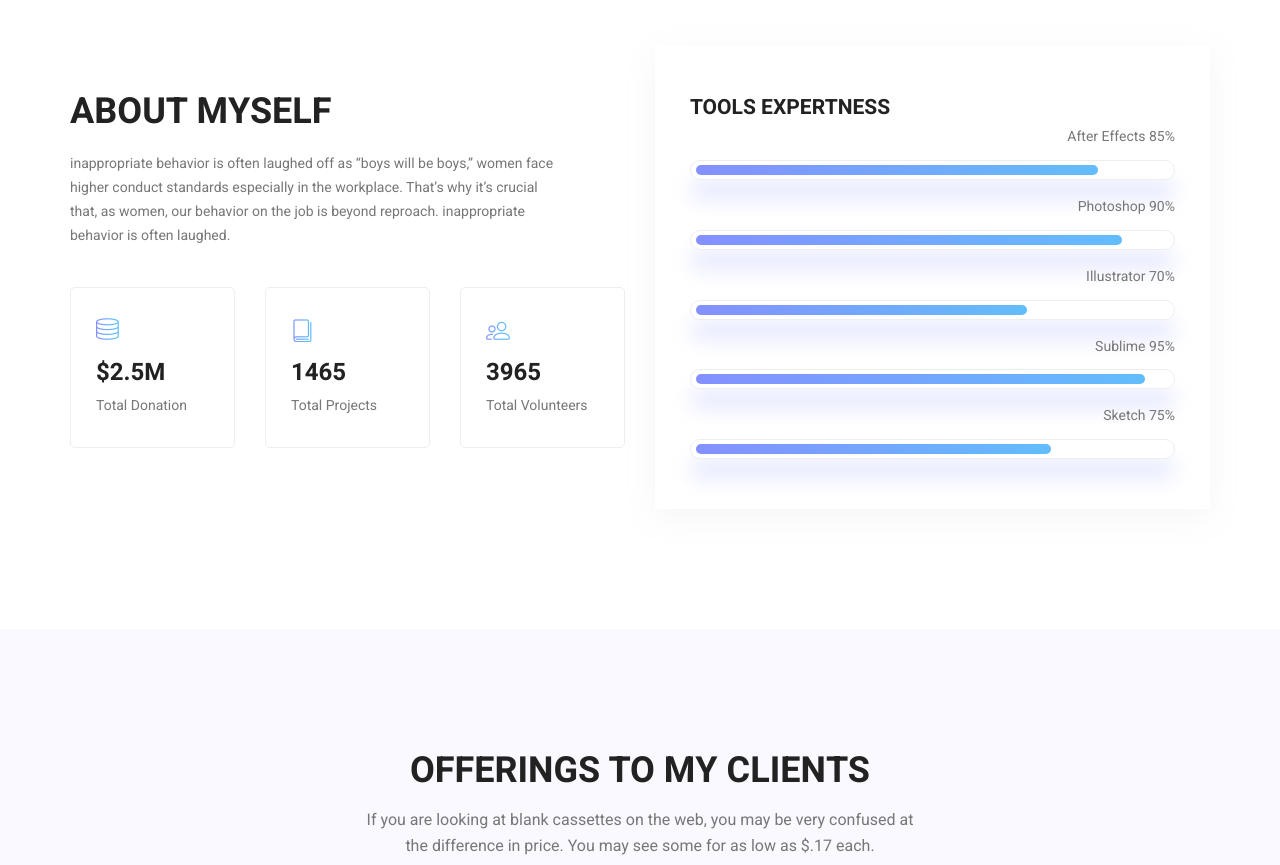
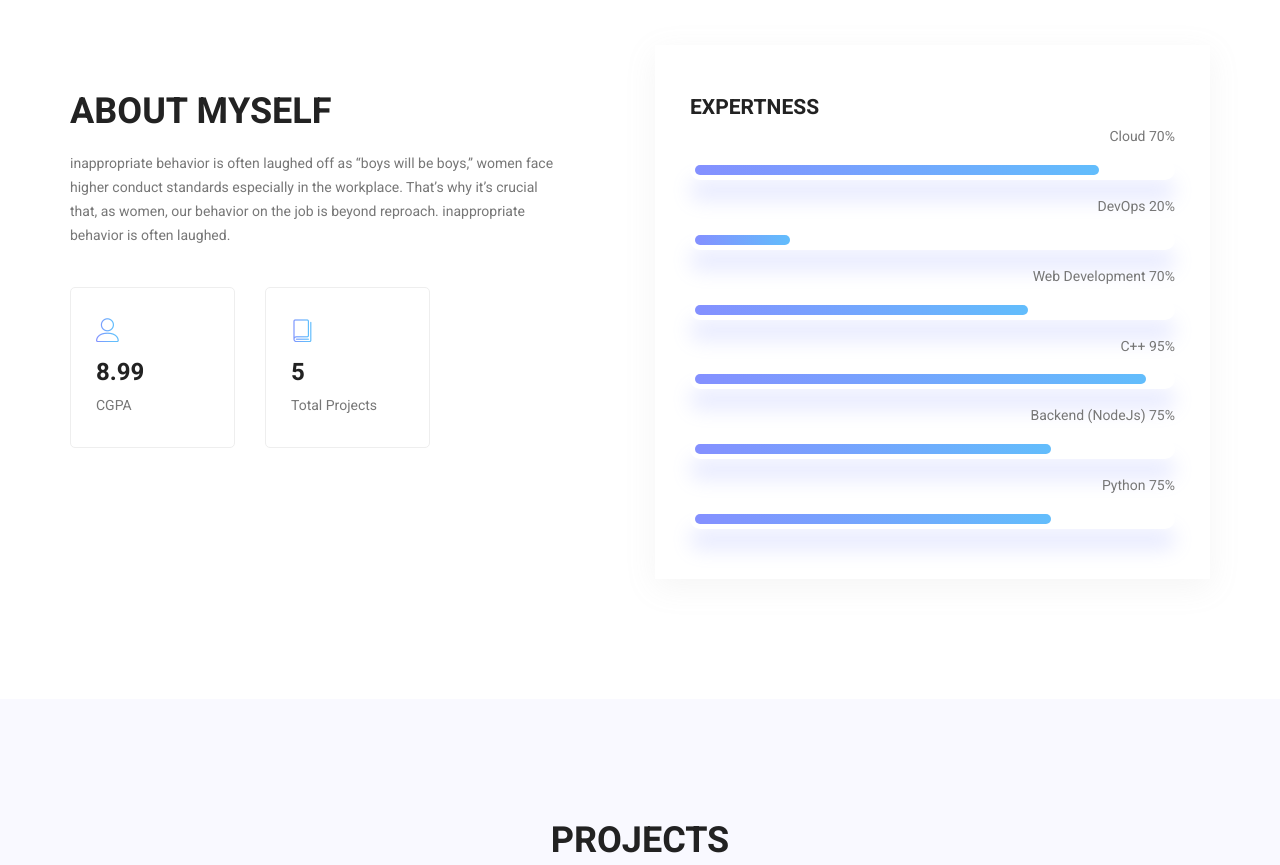
Before and after one commit to prgayake/Portfolio, a plain HTML site: page index.html in a window 1280 px wide. Shown: the part 820-1685 px from the top of the page. Drawn offline with Linux system fonts and the light colour scheme; some packages are replaced by stand-ins of ours.

Commit message:
Update Index

```diff
--- a/css/style.css
+++ b/css/style.css
@@ -2756,7 +2756,6 @@ h6 {
       height: 20px;
       border-radius: 10px;
       background: transparent;
-      border: 1px solid #eeeeee;
       padding-left: 5px;
       padding-right: 5px;
       box-shadow: 0px 20px 20px 0px rgba(132, 144, 255, 0.2); }
--- a/index.html
+++ b/index.html
@@ -5,7 +5,7 @@
         <meta charset="utf-8">
         <meta name="viewport" content="width=device-width, initial-scale=1, shrink-to-fit=no">
         <link rel="icon" href="img/favicon.png" type="image/png">
-        <title>Ronin Multi</title>
+        <title>Pradyumna Gayake </title>
         <!-- Bootstrap CSS -->
         <link rel="stylesheet" href="css/bootstrap.css">
         <link rel="stylesheet" href="vendors/linericon/style.css">
@@ -27,7 +27,8 @@
             	<nav class="navbar navbar-expand-lg navbar-light">
 					<div class="container box_1620">
 						<!-- Brand and toggle get grouped for better mobile display -->
-						<a class="navbar-brand logo_h" href="index.html"><img src="img/logo.png" alt=""></a>
+						<!-- <a class="navbar-brand logo_h" href="index.html"><img src="img/logo.png" alt=""></a> -->
+						<h2 class="banner_content" >Pradyumna Gayake</h2>
 						<button class="navbar-toggler" type="button" data-toggle="collapse" data-target="#navbarSupportedContent" aria-controls="navbarSupportedContent" aria-expanded="false" aria-label="Toggle navigation">
 							<span class="icon-bar"></span>
 							<span class="icon-bar"></span>
@@ -76,7 +77,7 @@
 						<div class="col-lg-6">
 							<div class="banner_content">
 								<h5>This is me</h5>
-								<h2>Travor James</h2>
+								<h2>Pradyumna Gayake</h2>
 								<p>You will begin to realise why this exercise is called the Dickens Pattern (with reference to the ghost showing Scrooge some different futures)</p>
 								<a class="banner_btn" href="#">Discover Now</a>
 							</div>
@@ -98,58 +99,64 @@
         					<div class="row">
         						<div class="col-md-4">
         							<div class="wel_item">
-        								<i class="lnr lnr-database"></i>
-        								<h4>$2.5M</h4>
-        								<p>Total Donation</p>
+        								<i class="lnr lnr-user"></i>
+        								<h4 class="counter">8.99</h4>
+        								<p>CGPA</p>
         							</div>
         						</div>
         						<div class="col-md-4">
         							<div class="wel_item">
         								<i class="lnr lnr-book"></i>
-        								<h4>1465</h4>
+        								<h4 class="counter">5</h4>
         								<p>Total Projects</p>
         							</div>
         						</div>
-        						<div class="col-md-4">
+        						<!-- <div class="col-md-4">
         							<div class="wel_item">
         								<i class="lnr lnr-users"></i>
-        								<h4>3965</h4>
+        								<h4></h4>
         								<p>Total Volunteers</p>
         							</div>
-        						</div>
+        						</div> -->
         					</div>
         				</div>
         			</div>
         			<div class="col-lg-6">
         				<div class="tools_expert">
-        					<h3>Tools Expertness</h3>
+        					<h3> Expertness</h3>
         					<div class="skill_main">
 								<div class="skill_item">
-									<h4>After Effects <span class="counter">85</span>%</h4>
+									<h4>Cloud <span class="counter">70</span>%</h4>
 									<div class="progress">
 										<div class="progress-bar" role="progressbar" aria-valuenow="85" aria-valuemin="0" aria-valuemax="100"></div>
 									</div>
 								</div>
 								<div class="skill_item">
-									<h4>Photoshop <span class="counter">90</span>%</h4>
+									<h4>DevOps  <span class="counter">20</span>%</h4>
 									<div class="progress">
-										<div class="progress-bar" role="progressbar" aria-valuenow="90" aria-valuemin="0" aria-valuemax="100"></div>
+										<div class="progress-bar" role="progressbar" aria-valuenow="20" aria-valuemin="0" aria-valuemax="100"></div>
 									</div>
 								</div>
 								<div class="skill_item">
-									<h4>Illustrator <span class="counter">70</span>%</h4>
+									<h4>Web Development <span class="counter">70</span>%</h4>
 									<div class="progress">
 										<div class="progress-bar" role="progressbar" aria-valuenow="70" aria-valuemin="0" aria-valuemax="100"></div>
 									</div>
 								</div>
 								<div class="skill_item">
-									<h4>Sublime <span class="counter">95</span>%</h4>
+									<h4>C++ <span class="counter">95</span>%</h4>
 									<div class="progress">
 										<div class="progress-bar" role="progressbar" aria-valuenow="95" aria-valuemin="0" aria-valuemax="100"></div>
 									</div>
 								</div>
 								<div class="skill_item">
-									<h4>Sketch <span class="counter">75</span>%</h4>
+									<h4>Backend (NodeJs) <span class="counter">75</span>%</h4>
+									<div class="progress">
+										<div class="progress-bar" role="progressbar" aria-valuenow="75" aria-valuemin="0" aria-valuemax="100"></div>
+									</div>
+								</div>
+								<div class="skill_item">
+									<h4>Python <span class="counter">75</span>%</h4>
 									<div class="progress">
 										<div class="progress-bar" role="progressbar" aria-valuenow="75" aria-valuemin="0" aria-valuemax="100"></div>
 									</div>
@@ -166,7 +173,7 @@
         <section class="feature_area p_120">
         	<div class="container">
         		<div class="main_title">
-        			<h2>offerings to my clients</h2>
+        			<h2>Projects</h2>
         			<p>If you are looking at blank cassettes on the web, you may be very confused at the difference in price. You may see some for as low as $.17 each.</p>
         		</div>
         		<div class="feature_inner row">
```
